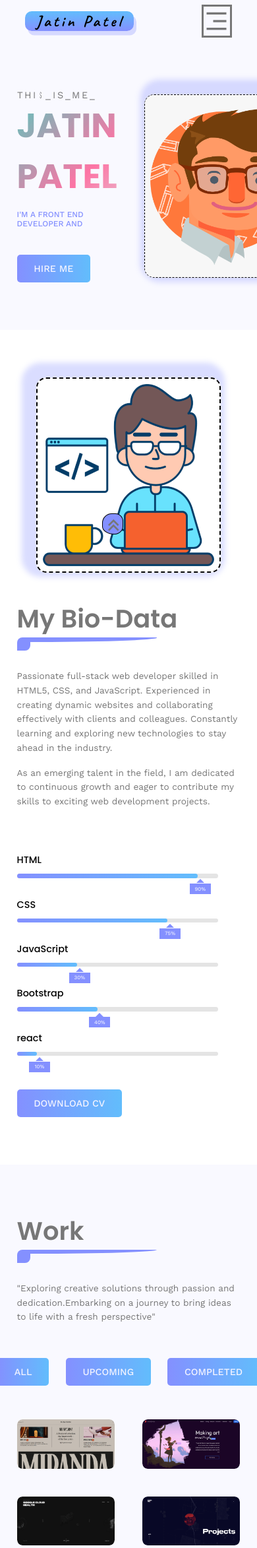
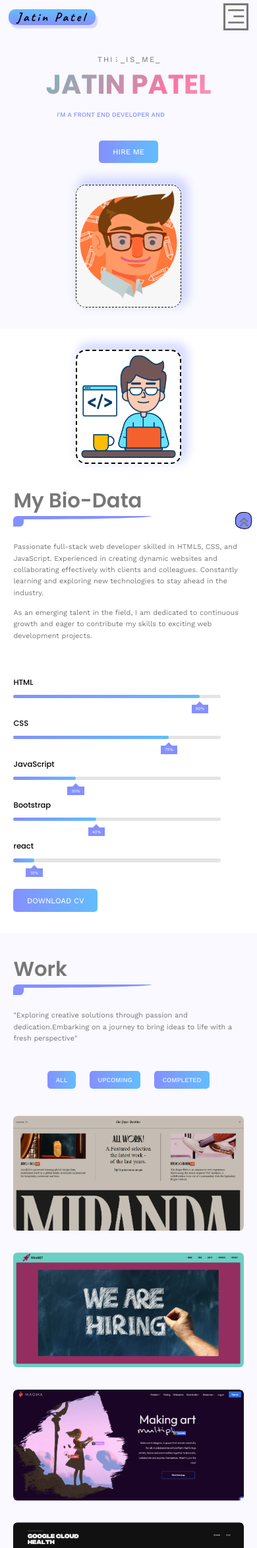
Before and after one commit to JATINPATEL94/clone_projects, a PHP site: page / in a window 390 px wide. Shown: the top 2346 px of the page at 66% size. Run offline with PHP 8.4, Linux system fonts and the light colour scheme; some libraries are stand-ins or nearby versions.

Commit message:
my porfolio site complited

```diff
--- a/Jatin Portfolio/css/style.css
+++ b/Jatin Portfolio/css/style.css
@@ -271,7 +271,6 @@ header {
 .open-close-message {
   color: var(--helper);
   display: block;
-  font-weight: 900;
   overflow: hidden;
   position: relative;
   left: -.5rem;
@@ -286,35 +285,36 @@ header {
   padding: 1rem;
   display: flex;
   align-items: center;
+  height: 4rem;
 }
 
 @keyframes openclose {
   0% {
     top: 3.5rem;
-    width: 0;
+    width: 0%;
   }
 
   5% {
-    width: 0;
+    width: 0%;
   }
 
   15% {
-    width: 15rem;
+    width: 100%;
   }
 
   30% {
     top: 3.5rem;
-    width: 15rem;
+    width: 100%;
   }
 
   33% {
     top: 3.5rem;
-    width: 0;
+    width: 0%;
   }
 
   35% {
     top: 3.5rem;
-    width: 0;
+    width: 0%;
   }
 
   38% {
@@ -324,42 +324,42 @@ header {
 
   48% {
     top: -0.6rem;
-    width: 15rem;
+    width: 100%;
   }
 
   62% {
     top: -0.6rem;
-    width: 15rem;
+    width: 100%;
   }
 
   66% {
     top: -0.6rem;
-    width: 0;
+    width: 0%;
   }
 
   71% {
     top: -4.6rem;
-    width: 0;
+    width: 0%;
   }
 
   86% {
     top: -4.6rem;
-    width: 15rem;
+    width: 100%;
   }
 
   95% {
     top: -4.6rem;
-    width: 15rem;
+    width: 100%;
   }
 
   98% {
     top: -4.6rem;
-    width: 0;
+    width: 0%;
   }
 
   100% {
     top: -2rem;
-    width: 0;
+    width: 0%;
   }
 }
 
@@ -901,9 +901,72 @@ a,
     max-width: 100rem;
   }
 
-  .scrool-top {
+  /* .scrool-top {
     position: fixed;
-    right: 52%;
+    right: 5%;
     bottom: 4%;
+  } */
+}
+
+@media(max-width:750px) {
+  .hero-section>.grid-tow-column {
+    grid-template-columns: 1fr;
+  }
+
+  .hero-section .hero-data {
+    align-items: center;
+  }
+
+  .hero-data>.message {
+    padding-left: 5%;
+  }
+
+  .protfolio-section>.grid-tow-column,
+  .service-section>.grid-three-column {
+    grid-template-columns: 1fr;
+  }
+
+  .section-footer .f-about,
+  .section-footer .f-address {
+    grid-column: 1/-1;
+  }
+
+  .p-btns>.btn {
+    padding: 1.2rem 2rem;
+    font-size: 1.5rem;
   }
 }
+
+@media(max-width:400px) {
+  .hero-data>.message>.cover-message>.open-close-message {
+    font-size: 1.4rem;
+  }
+
+  html {
+    font-size: 40%;
+  }
+
+  .animate-charcter {
+    font-size: 3rem;
+  }
+
+  .hero-image>img {
+    width: 25rem;
+    box-shadow: 1rem -1rem 2rem 0.8rem rgb(132 144 255/30%);
+
+  }
+
+  .bio-image>img {
+    width: 25rem;
+    height: 27rem;
+    /* box-shadow: var(--shadow-3); */
+    box-shadow: 1rem -1rem 2rem 0.8rem rgb(132 144 255/30%);
+  }
+
+  .section {
+    padding: 5rem 0;
+  }
+  header{
+    padding: 2rem;
+  }
+}
--- a/Jatin Portfolio/index.html
+++ b/Jatin Portfolio/index.html
@@ -17,12 +17,14 @@
         <ul class="navbar-list">
           <li><a href="#Home" class="navbar-link Home">Home</a></li>
           <li><a href="#About" class="navbar-link About">About</a></li>
-          <li><a href="#Protfolio" class="navbar-link Portfolio">Portfolio</a></li>
+          <li>
+            <a href="#Protfolio" class="navbar-link Portfolio">Portfolio</a>
+          </li>
           <li><a href="#Service" class="navbar-link Services">Services</a></li>
           <li><a href="#Contact" class="navbar-link Contact">Contact</a></li>
         </ul>
       </nav>
-      <div class="mobile-navbar-btn" >
+      <div class="mobile-navbar-btn">
         <i class="ri-menu-3-line mobile-navbar-icon"></i>
         <i class="ri-menu-unfold-line mobile-navbar-icon"></i>
       </div>
@@ -171,19 +173,24 @@
             </div>
           </div>
 
+          <div class="img-overlay p-btn--3">
+            <img src="images/projects/project-2.webp" alt="projects" />
+            <div class="overlay">
+              <a
+                href="http://hirenet.orgfree.com/"
+                target="_blank"
+                class="common-heading"
+                >HireNET</a
+              >
+            </div>
+          </div>
+
           <div class="img-overlay p-btn--2">
             <img src="images/projects/up-project-1.png" alt="projects" />
             <div class="overlay">
               <a href="#" target="_blank" class="common-heading">Upcoming</a>
             </div>
           </div>
-
-          <!-- <div class="img-overlay p-btn--2">
-            <img src="images/projects/up-project-2.png" alt="projects" />
-            <div class="overlay">
-              <a href="#" target="_blank" class="common-heading">Upcoming</a>
-            </div>
-          </div> -->
 
           <div class="img-overlay p-btn--2">
             <img src="images/projects/up-project-3.png" alt="projects" />
@@ -280,7 +287,6 @@
       <section class="section section-contact" id="Contact">
         <div class="container">
           <h2 class="common-heading">Contact</h2>
-        </div>
           <div class="section-contact-main contact-container">
             <form action="https://formspree.io/f/xknlngew" method="POST">
               <div class="grid grid-tow-column">
@@ -336,6 +342,7 @@
               </div>
             </form>
           </div>
+        </div>
       </section>
     </main>
 
@@ -345,7 +352,10 @@
       <div class="container grid grid-four-column">
         <div class="f-about">
           <h3>About</h3>
-            <p>Passionate and driven web developer with a flair for creative design. Transforming ideas into engaging digital experiences.</p>
+          <p>
+            Passionate and driven web developer with a flair for creative
+            design. Transforming ideas into engaging digital experiences.
+          </p>
         </div>
 
         <div class="f-links">
@@ -403,12 +413,18 @@
               <p><i class="ri-map-pin-line"></i>Gujarat,India</p>
             </div>
             <div>
-              <p><i class="ri-mail-unread-line"></i>
-                <a href="mailto:pateljatinpc@gmail.com">pateljatinpc@gmail.com</a></p>
+              <p>
+                <i class="ri-mail-unread-line"></i>
+                <a href="mailto:pateljatinpc@gmail.com"
+                  >pateljatinpc@gmail.com</a
+                >
+              </p>
             </div>
             <div>
-              <p><i class="ri-phone-line"></i>
-                <a href="tel:+919316769150">+91 9316769150</a></p>
+              <p>
+                <i class="ri-phone-line"></i>
+                <a href="tel:+919316769150">+91 9316769150</a>
+              </p>
             </div>
           </address>
         </div>
```
Also changed, not shown: Jatin Portfolio/images/project-3.webp (added), Jatin Portfolio/images/projects/project-2.webp (added). Lines whose indentation alone changed are shown as unchanged.
